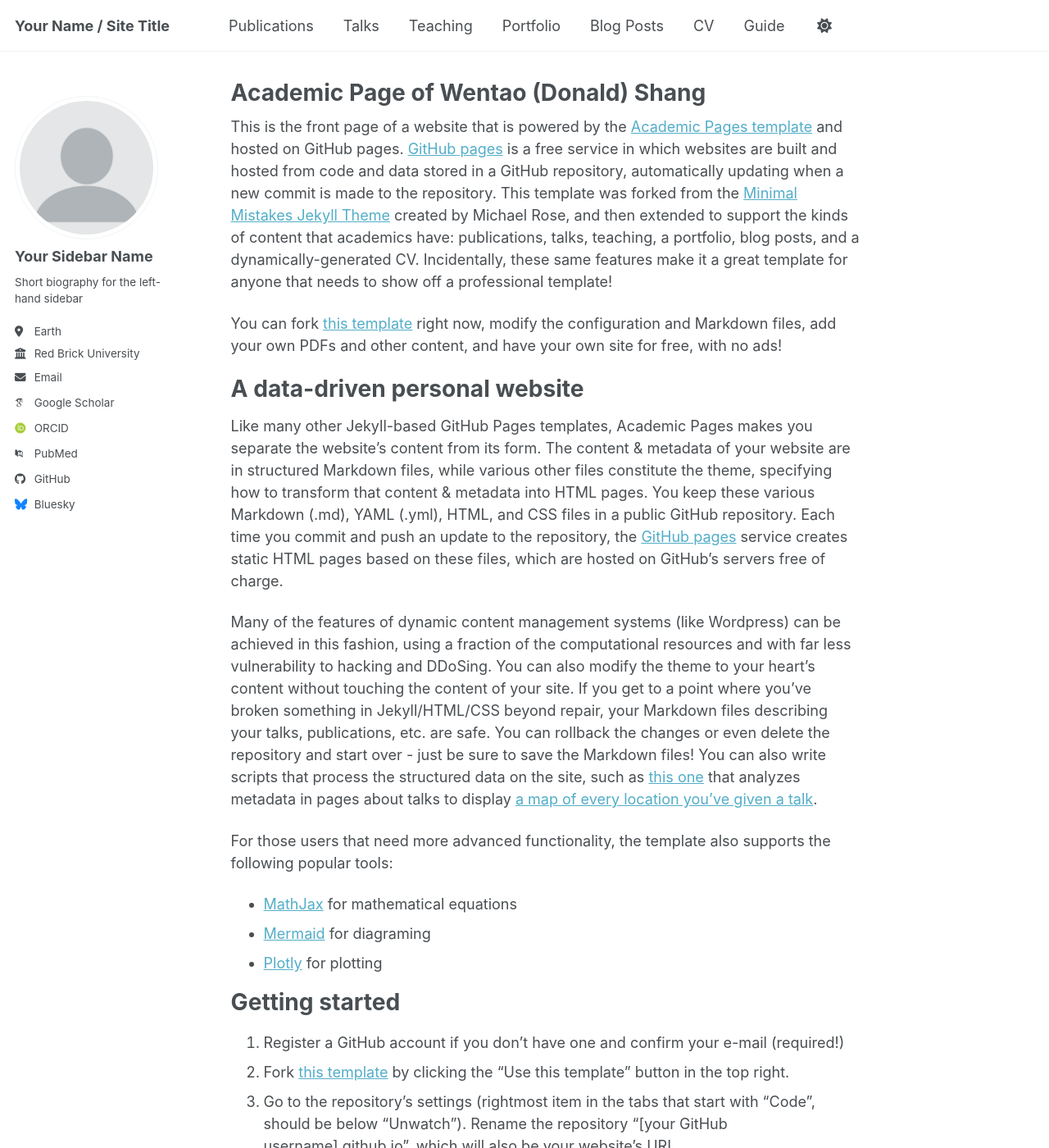
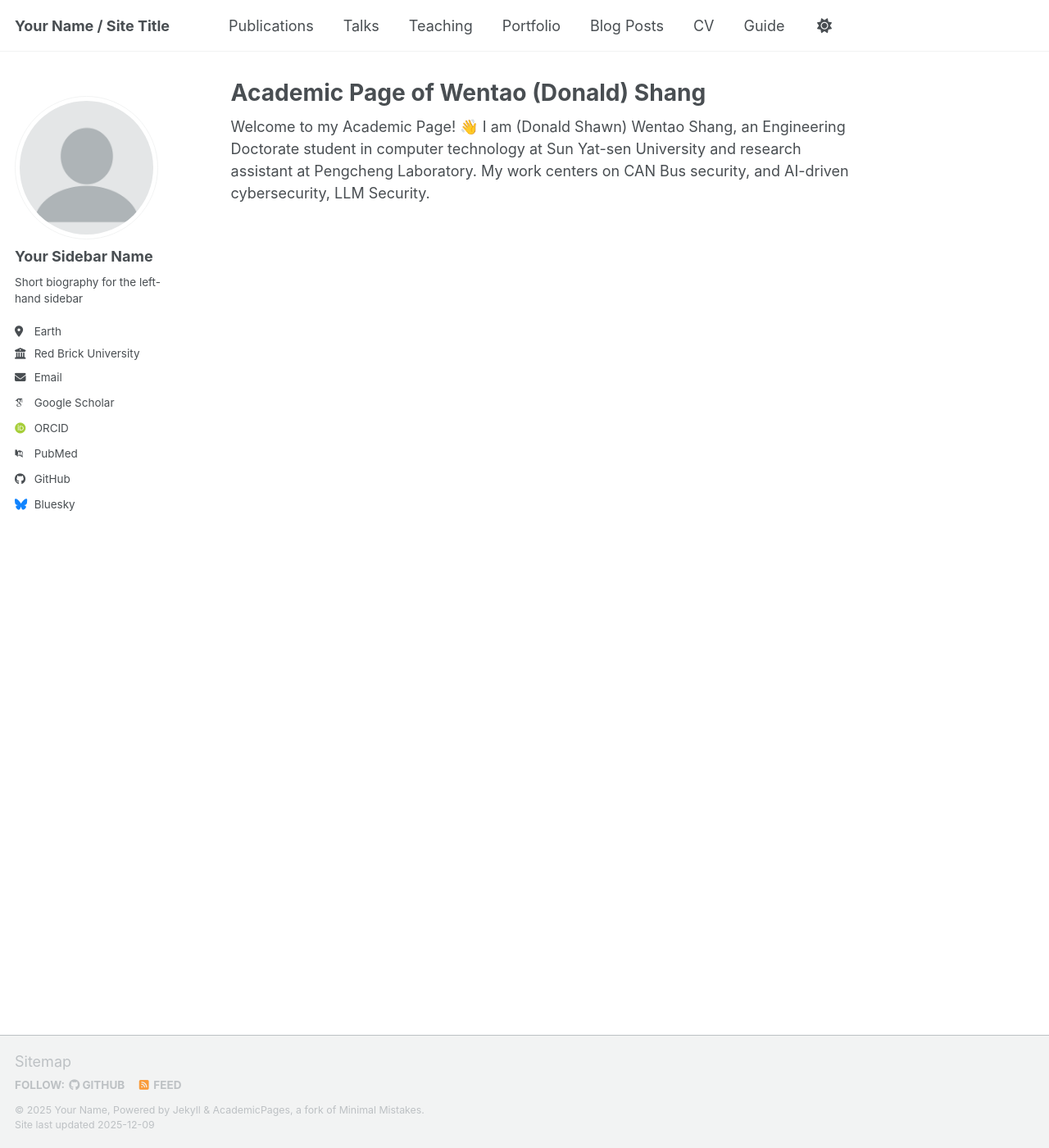
Before and after one commit to wentaoshang-don/wentaoshang-don.github.io, a Jekyll site: the page built from _pages/about.md, in a window 1280 px wide and 1400 px high. Shown: the whole window at 82% size. Built offline with Jekyll 4.4.1, drawn with Linux system fonts in a browser that asks for light colours; some web fonts are replaced; a script bundle is joined from its source files by our own code; library files that are not in the unit come from our copies; some of the changed text lies outside the part shown.

Commit message:
Update about.md

```diff
--- a/_pages/about.md
+++ b/_pages/about.md
@@ -7,10 +7,10 @@ redirect_from:
   - /about.html
 ---
 
-This is the front page of a website that is powered by the [Academic Pages template](https://github.com/academicpages/academicpages.github.io) and hosted on GitHub pages. [GitHub pages](https://pages.github.com) is a free service in which websites are built and hosted from code and data stored in a GitHub repository, automatically updating when a new commit is made to the repository. This template was forked from the [Minimal Mistakes Jekyll Theme](https://mmistakes.github.io/minimal-mistakes/) created by Michael Rose, and then extended to support the kinds of content that academics have: publications, talks, teaching, a portfolio, blog posts, and a dynamically-generated CV. Incidentally, these same features make it a great template for anyone that needs to show off a professional template!
+Welcome to my Academic Page! 👋 I am (Donald Shawn) Wentao Shang, an Engineering Doctorate student in computer technology at Sun Yat-sen University and research assistant at Pengcheng Laboratory. My work centers on CAN Bus security, and AI-driven cybersecurity, LLM Security.
 
- You can fork [this template](https://github.com/academicpages/academicpages.github.io) right now, modify the configuration and Markdown files, add your own PDFs and other content, and have your own site for free, with no ads!
 
+<!--
 A data-driven personal website
 ======
 Like many other Jekyll-based GitHub Pages templates, Academic Pages makes you separate the website's content from its form. The content & metadata of your website are in structured Markdown files, while various other files constitute the theme, specifying how to transform that content & metadata into HTML pages. You keep these various Markdown (.md), YAML (.yml), HTML, and CSS files in a public GitHub repository. Each time you commit and push an update to the repository, the [GitHub pages](https://pages.github.com/) service creates static HTML pages based on these files, which are hosted on GitHub's servers free of charge.
@@ -53,4 +53,4 @@ Example: editing a Markdown file for a talk
 
 For more info
 ------
-More info about configuring Academic Pages can be found in [the guide](https://academicpages.github.io/markdown/), the [growing wiki](https://github.com/academicpages/academicpages.github.io/wiki), and you can always [ask a question on GitHub](https://github.com/academicpages/academicpages.github.io/discussions). The [guides for the Minimal Mistakes theme](https://mmistakes.github.io/minimal-mistakes/docs/configuration/) (which this theme was forked from) might also be helpful.
+More info about configuring Academic Pages can be found in [the guide](https://academicpages.github.io/markdown/), the [growing wiki](https://github.com/academicpages/academicpages.github.io/wiki), and you can always [ask a question on GitHub](https://github.com/academicpages/academicpages.github.io/discussions). The [guides for the Minimal Mistakes theme](https://mmistakes.github.io/minimal-mistakes/docs/configuration/) (which this theme was forked from) might also be helpful. -->
```
